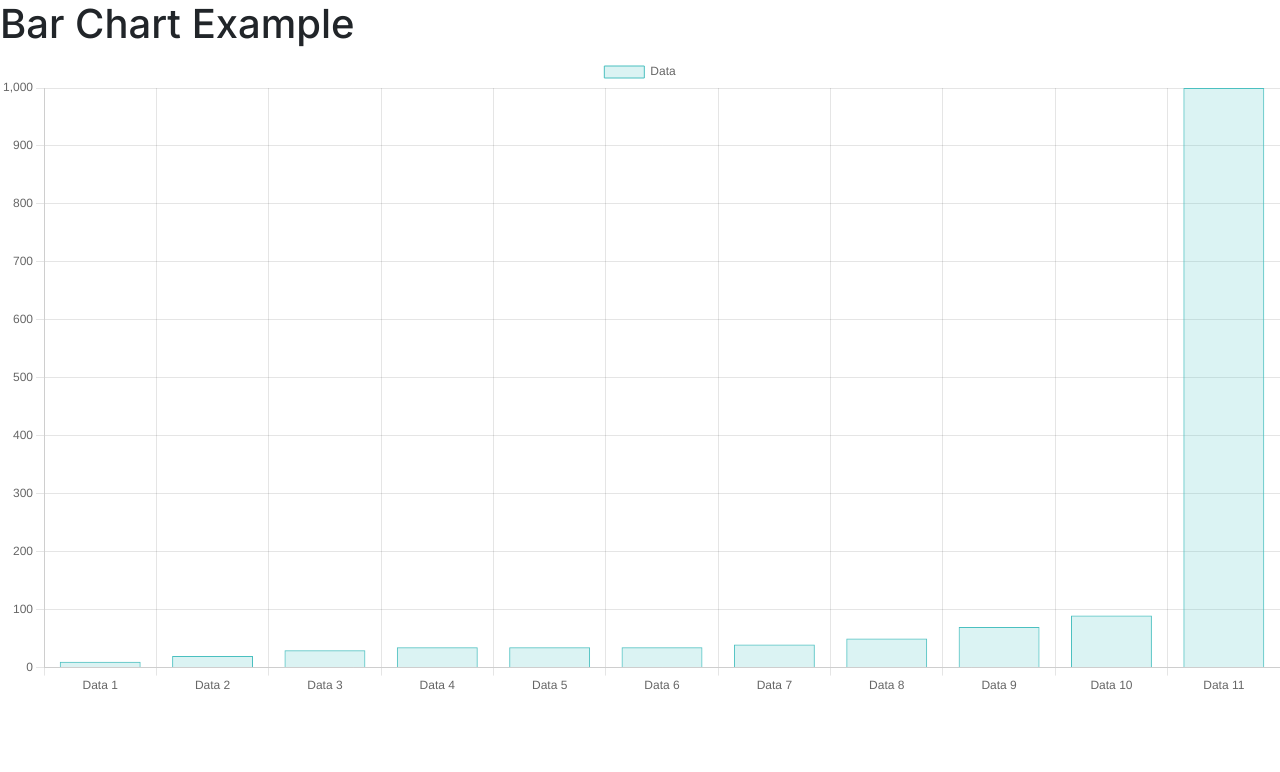
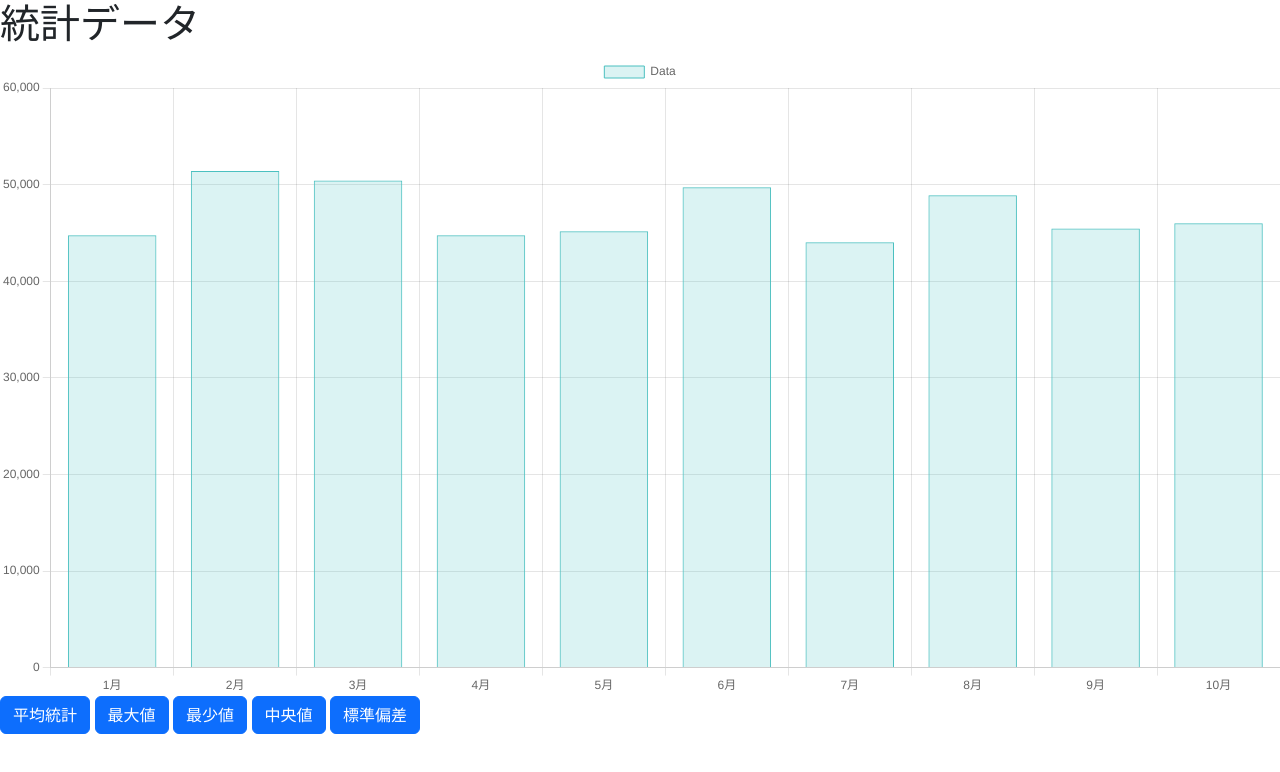
Before and after one commit to Kodai-study/webApp, a Next.js app: page /timestatistics in a window 1280 px wide. Shown: the top 772 px of the page. Built offline with nearby package versions, Linux system fonts and the light colour scheme.

Commit message:
datepick

```diff
--- a/src/app/result/page.tsx
+++ b/src/app/result/page.tsx
@@ -9,6 +9,13 @@ const Imgsrc = () => {
         <div>
             <Image
                 src="/imgs/yasi.jpg"
+                alt="Example Image"
+                layout="responsive"
+                width={1980}
+                height={1150}
+            />
+            <Image
+                src="/imgs/グラフ.PNG"
                 alt="Example Image"
                 layout="responsive"
                 width={1980}
--- a/src/app/test3/page.tsx
+++ b/src/app/test3/page.tsx
@@ -1,16 +1,46 @@
-// 例：ログインAPI
-import { getDBConnection } from '../../components/DBConnectionManager';
+"use client"
+import React, { useState } from 'react'
+import 'flatpickr/dist/flatpickr.min.css'
+import { Japanese } from 'flatpickr/dist/l10n/ja.js'
+import Flatpickr from 'react-flatpickr'
 
-export default async function logDB() {
-  const connection = await getDBConnection();
-  let result;
-  try {
-    result = await connection.query('select * from m_employee where employee_no = ' + 1 + ';');
+export default function Home() {
+    const [start, setStart] = useState()
+    /** 開始日の設定 */
+    const start_option = {
+        locale: Japanese,
+        dateFormat: 'Y/m/d(D)',
+        maxDate: new Date(),
+    }
 
-  } catch (error) {
-    throw error;
-  } finally {
-    await connection.release();
-  }
-  return (<>{result[0].employee_name}</>);
+    /**終了日の設定 */
+    const end_option = {
+        locale: Japanese,
+        dateFormat: 'Y/m/d(D)',
+        maxDate: start,
+    }
+    return (
+        <form className='grid gap-4 place-content-center min-h-screen'>
+            <div>
+                <label>開始日</label>
+                <Flatpickr
+                    options={start_option}
+                    className="bg-white border border-gray-300 block w-full p-2.5 shadow;"
+                    onChange={([date]) => {
+                        setStart(date)
+                        field.onChange(date)
+                    }}
+                />
+            </div>
+            <div>
+                <label>終了日</label>
+                <Flatpickr
+                    className="bg-white border border-gray-300 block w-full p-2.5 shadow;"
+                    options={end_option}
+                    onChange={([date]) => field.onChange(date)}
+                />
+            </div>
+            <input type="submit" />aa
+        </form>
+    )
 }
--- a/src/app/timestatistics/bar.tsx
+++ b/src/app/timestatistics/bar.tsx
@@ -7,9 +7,9 @@ import { Chart as ChartJS, CategoryScale, LinearScale, BarElement, Title, Toolti
 ChartJS.register(CategoryScale, LinearScale, BarElement, Title, Tooltip, Legend);
 
 
-const BarChart = ({ data }: { data: number[] }) => {
+export const BarChart = ({ data }: { data: number[] }) => {
   const chartData = {
-    labels: data.map((_, index) => `Data ${index + 1}`),
+    labels: data.map((_, index) => `${index + 1}月`),
     datasets: [
       {
         label: 'Data',
@@ -34,4 +34,33 @@ const BarChart = ({ data }: { data: number[] }) => {
   return <Bar data={chartData} options={chartOptions} />;
 };
 
-export default BarChart;
+export const BarChart2 = ({ data }: { data: number[] }) => {
+  const chartData = {
+    labels: data.map((_, index) => `${index + 1}月`),
+    datasets: [
+      {
+        label: '月',
+        data: data,
+        backgroundColor: 'rgba(75,192,192,0.2)',
+        borderColor: 'rgba(75,192,192,1)',
+        borderWidth: 1,
+        hoverBackgroundColor: 'rgba(75,192,192,0.4)',
+        hoverBorderColor: 'rgba(75,192,192,1)',
+      },
+    ],
+  };
+
+  const chartOptions = {
+    scales: {
+      y: {
+        beginAtZero: true,
+      },
+    },
+  };
+
+  return <Bar data={chartData} options={chartOptions} />;
+};
+
+export default function () {
+  return;
+};
--- a/src/app/timestatistics/page.tsx
+++ b/src/app/timestatistics/page.tsx
@@ -1,16 +1,37 @@
-// pages/index.jsar
+"use client"
+import React, { Fragment, useState } from 'react';
+import { BarChart, BarChart2 } from './bar';
+import Button from 'react-bootstrap/Button';
 
-import React from 'react';
-import BarChart from './bar';
-
+//乱数生成機
+function getRandomInt(min, max) {
+  min = Math.ceil(min);
+  max = Math.floor(max);
+  return Math.floor(Math.random() * (max - min + 1)) + min;
+}
+// 10 個の乱数を持つ配列を生成する
+const randomNumbersArray = Array.from({ length: 10 }, () => getRandomInt(44000, 52000));
+const randomNumbersArray2 = Array.from({ length: 10 }, () => getRandomInt(48, 52));
 const Home = () => {
-  const chartData = [10, 20, 30, 35, 35, 35, 40, 50, 70, 90, 1000];
-
+  const chartData = randomNumbersArray;
+  const chartData2 = randomNumbersArray2;
+  const [showContents, setShowContents] = useState(false);
+  const onClickhandler = () => {
+    setShowContents(!showContents);
+  }
   return (
-    <div>
-      <h1>Bar Chart Example</h1>
+    <>
+      <h1>統計データ</h1>
       <BarChart data={chartData} />
-    </div>
+      <Button onClick={onClickhandler}>平均統計</Button>{' '}
+      <Button>最大値</Button>{' '}
+      <Button>最少値</Button>{' '}
+      <Button>中央値</Button>{' '}
+      <Button>標準偏差</Button>{' '}
+      {showContents &&
+        <BarChart2 data={chartData2} />
+      }
+    </>
   );
 };
 
--- a/src/app/users/page.tsx
+++ b/src/app/users/page.tsx
@@ -2,7 +2,7 @@
 import Button from 'react-bootstrap/Button';
 import Col from 'react-bootstrap/Col';
 import Form from 'react-bootstrap/Form';
-import React, { Fragment, useState } from 'react';
+import React, { useState } from 'react';
 
 type userState = { beforepass: string, afterpass: string }
 
--- a/src/components/DBConnectionManager.tsx
+++ b/src/components/DBConnectionManager.tsx
@@ -1,7 +1,7 @@
 // db.ts with connection pool
 import * as mysql from 'promise-mysql';
 
-const DATABASE_HOST = 'localhost';
+const DATABASE_HOST = '192.168.16.101';
 
 class ConnectionPool {
     private static instance: mysql.Pool;
```
Also changed, not shown: package.json (+8 -0 lines), 1 other file (tests, documents, lock files or other folders).
